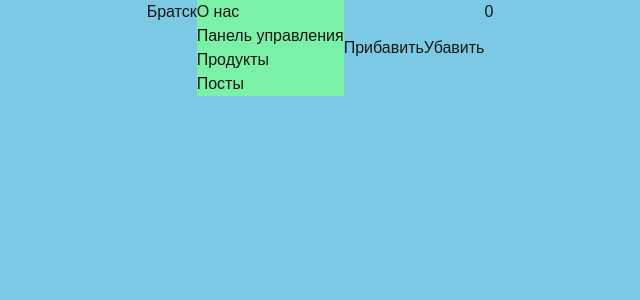
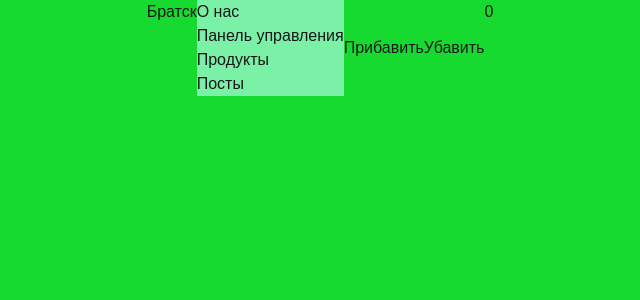
Before and after one commit to Thunderinthegrass/next-app, a Next.js app: page / in a window 1280 px wide. Shown: the top 300 px of the page, without its empty margins (320-960 px from the left). Built offline with nearby package versions, Linux system fonts and the light colour scheme.

Commit message:
Поменял цвет фона на зеленый

```diff
--- a/app/globals.css
+++ b/app/globals.css
@@ -21,7 +21,8 @@
 
 body {
   /*background: var(--background);*/
-  background: #7bc9e5;
+  /*background: #7bc9e5;*/
+  background: #16da30;
   color: var(--foreground);
   font-family: Arial, Helvetica, sans-serif;
 }
```
